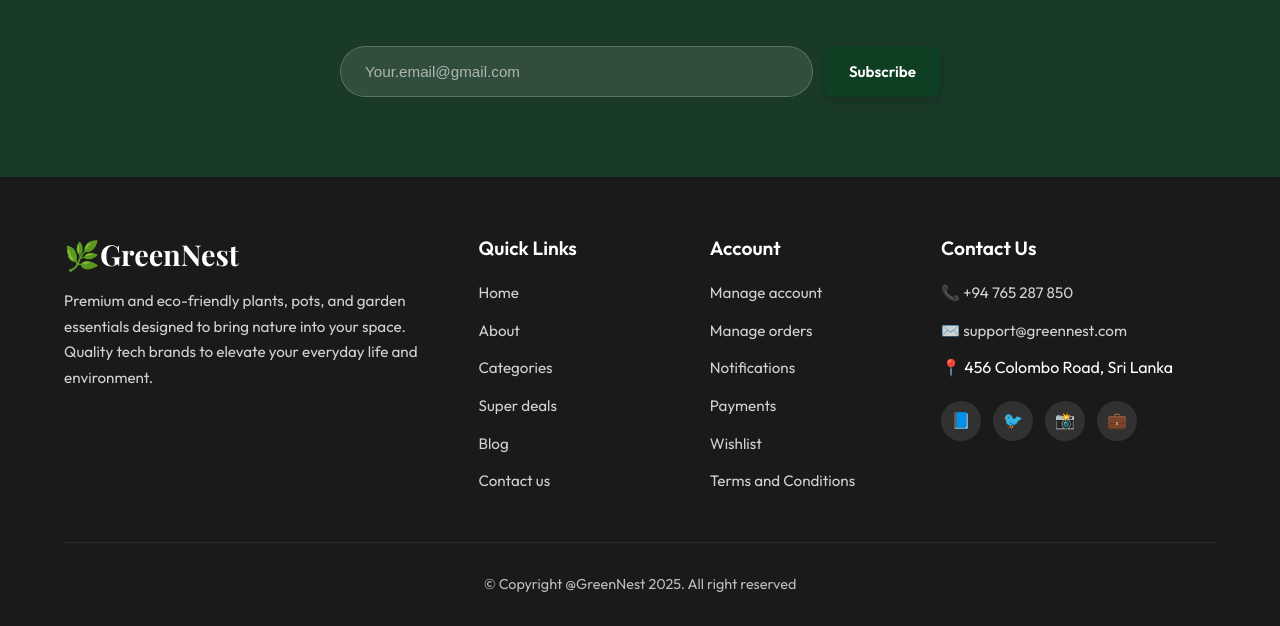
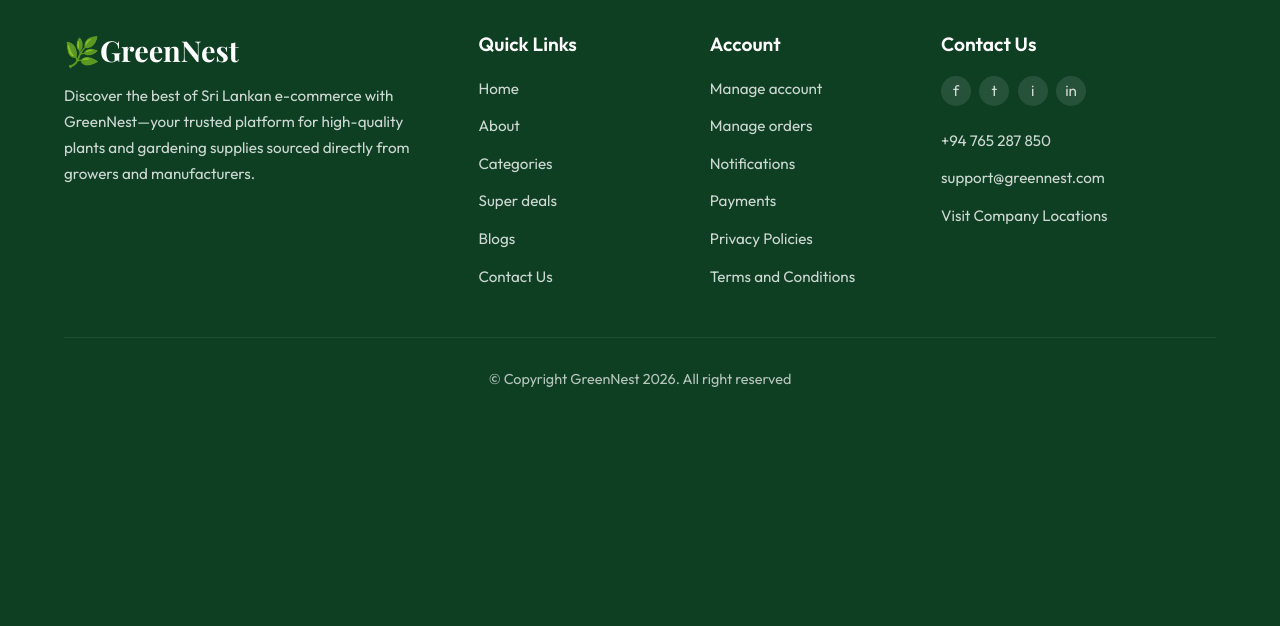
Before and after one commit to JayaniSrimali/Login-System, a Flask app: page /home in a window 1280 px wide. Shown: the part 2647-3273 px from the top of the page. After the commit the page ends 3034 px from the top, so only its background shows below. Run offline with Flask 3, Linux system fonts and the light colour scheme; the visitor is signed in with stand-in values (Sample User, id 1).

Commit message:
Update home page design and content with relevant images and styles

```diff
--- a/app.py
+++ b/app.py
@@ -449,4 +449,4 @@ if __name__ == '__main__':
         db.create_all()
         print("Database tables created successfully!")
 
-    app.run(debug=True, host='0.0.0.0', port=5000)
+    app.run(debug=True, host='0.0.0.0', port=5001)
--- a/static/css/style.css
+++ b/static/css/style.css
@@ -77,7 +77,6 @@ body {
     font-weight: 400;
     line-height: 1.6;
     color: var(--white);
-    background: var(--cream);
     overflow-x: hidden;
 }
 
@@ -851,28 +863,27 @@ h6 {
     display: flex;
     gap: 12px;
     max-width: 600px;
-    margin: 0 auto;
+    margin-top: 24px;
 }
 
 .newsletter-input {
     flex: 1;
     padding: 16px 24px;
-    border: 1px solid rgba(255, 255, 255, 0.2);
-    border-radius: 50px;
+    border-radius: 8px;
     background: rgba(255, 255, 255, 0.1);
-    color: var(--white);
+    color: black;
     font-size: 0.95rem;
     outline: none;
 }
 
 .newsletter-input::placeholder {
-    color: rgba(255, 255, 255, 0.6);
+    color: rgba(8, 8, 8, 0.6);
 }
 
 /* Footer */
 .footer {
     padding: 60px 0 30px;
-    background: var(--gray-900);
+    background: #0E3F23;
     color: var(--white);
 }
 
--- a/templates/home.html
+++ b/templates/home.html
@@ -12,6 +12,9 @@
                     <span class="logo">🌿GreenNest</span>
                 </div>
 
+
+
+                <div class="navbar-actions">
                     <div class="navbar-search">
                         <input type="text" placeholder="Search for plants..." class="search-input">
                         <button class="search-btn">
@@ -21,10 +24,8 @@
                             </svg>
                         </button>
                     </div>
-
-                <div class="navbar-actions">
                     <a href="#" class="nav-link">Dashboard</a>
-                    <a href="{{ url_for('logout') }}" class="btn btn-outline">LOGOUT</a>
+                    <a href="{{ url_for('logout') }}" class="btn-outline">Logout</a>
                 </div>
             </div>
         </div>
@@ -35,15 +36,13 @@
         <div class="container">
             <div class="hero-content">
                 <div class="hero-text">
-                    <h1 class="hero-title">Welcome to your green haven 🌱</h1>
-                    <p class="hero-description">
-                        Explore handpicked plants, pots, and care essentials designed to bring nature closer to your
-                        everyday life. Let's grow together!
-                    </p>
+                    <h5 class="hero-title">Welcome to your green haven 🌿 Explore handpicked plants, pots, and care
+                        essentials designed to bring nature closer to your everyday life. Let’s grow together!</h5>
+
                     <button class="btn btn-primary btn-large">Shop Now</button>
                 </div>
                 <div class="hero-image">
-                    <img src="https://images.unsplash.com/photo-1463936575829-25148e1db1b8?w=600&q=80"
+                    <img src="https://images.unsplash.com/photo-1463936575829-25148e1db1b8?w=800&q=80"
                         alt="Plants collection">
                 </div>
             </div>
@@ -56,21 +55,15 @@
             <div class="features-grid">
                 <div class="feature-card">
                     <div class="feature-icon">
-                        <svg width="40" height="40" viewBox="0 0 40 40" fill="none">
-                            <path d="M20 5L25 15H35L27.5 21L30 32L20 26L10 32L12.5 21L5 15H15L20 5Z"
-                                fill="currentColor" />
-                        </svg>
+                        <img src="{{ url_for('static', filename='Images/icon1.png') }}" alt="Plant growing in hands">
                     </div>
-                    <h3 class="feature-title">Hi-Quality</h3>
+                    <h3 class="feature-title">High Quality</h3>
                     <p class="feature-text">Crafted from top materials</p>
                 </div>
 
                 <div class="feature-card">
                     <div class="feature-icon">
-                        <svg width="40" height="40" viewBox="0 0 40 40" fill="none">
-                            <circle cx="20" cy="20" r="15" stroke="currentColor" stroke-width="2" />
-                            <path d="M20 10V20L26 26" stroke="currentColor" stroke-width="2" stroke-linecap="round" />
-                        </svg>
+                        <img src="{{ url_for('static', filename='Images/icon2.png') }}" alt="Plant growing in hands">
                     </div>
                     <h3 class="feature-title">Warranty Protection</h3>
                     <p class="feature-text">Over 2 years</p>
@@ -78,22 +71,15 @@
 
                 <div class="feature-card">
                     <div class="feature-icon">
-                        <svg width="40" height="40" viewBox="0 0 40 40" fill="none">
-                            <rect x="5" y="10" width="30" height="20" rx="2" stroke="currentColor" stroke-width="2" />
-                            <path d="M5 15H35" stroke="currentColor" stroke-width="2" />
-                        </svg>
+                        <img src="{{ url_for('static', filename='Images/icon3.png') }}" alt="Plant growing in hands">
                     </div>
-                    <h3 class="feature-title">Free Shipping</h3>
-                    <p class="feature-text">Order over 150 $</p>
+                    <h3 class="feature-title">Free Delivery</h3>
+                    <p class="feature-text">Order over $150</p>
                 </div>
 
                 <div class="feature-card">
                     <div class="feature-icon">
-                        <svg width="40" height="40" viewBox="0 0 40 40" fill="none">
-                            <circle cx="20" cy="15" r="7" stroke="currentColor" stroke-width="2" />
-                            <path d="M8 33C8 26 13 21 20 21C27 21 32 26 32 33" stroke="currentColor" stroke-width="2"
-                                stroke-linecap="round" />
-                        </svg>
+                        <img src="{{ url_for('static', filename='Images/icon4.png') }}" alt="Plant growing in hands">
                     </div>
                     <h3 class="feature-title">24 / 7 Support</h3>
                     <p class="feature-text">Dedicated support</p>
@@ -108,20 +94,21 @@
             <div class="about-content">
                 <div class="about-text">
                     <p class="about-description">
-                        At Greennest, we specialize in marketing high-quality plants, pots, and gardening essentials.
-                        At a dedicated selection of healthy, affordable, and beautiful plants—delivered straight to your
-                        doorstep.
+                        At GreenNest, we specialize in delivering high-quality plants, pots, and gardening essentials.
+                        As a dedicated single-vendor platform, we offer a carefully curated selection of healthy,
+                        affordable,
+                        and beautiful plants—delivered straight to your doorstep.
                     </p>
-                    <button class="btn btn-secondary">Explore Store</button>
+                    <button class="btn btn-primary btn-large">Explore more</button>
                 </div>
                 <div class="about-images">
                     <div class="about-image-grid">
-                        <img src="https://images.unsplash.com/photo-1585320806297-9794b3e4eeae?w=300&q=80"
-                            alt="Plant 1">
-                        <img src="https://images.unsplash.com/photo-1509937528035-ad76254b0356?w=300&q=80"
-                            alt="Plant 2">
-                        <img src="https://images.unsplash.com/photo-1463936575829-25148e1db1b8?w=300&q=80"
-                            alt="Plant 3">
+                        <img src="https://images.unsplash.com/photo-1545241047-6083a3684587?w=400&q=80"
+                            alt="Monstera Deliciosa">
+                        <img src="https://images.unsplash.com/photo-1485955900006-10f4d324d411?w=400&q=80"
+                            alt="Potted Plants">
+                        <img src="https://images.unsplash.com/photo-1530968464165-7a1861cbaf9f?w=400&q=80"
+                            alt="Indoor Garden">
                     </div>
                 </div>
             </div>
@@ -135,44 +122,53 @@
 
             <div class="categories-grid">
                 <div class="category-card">
-                    <img src="https://images.unsplash.com/photo-1509937528035-ad76254b0356?w=400&q=80"
-                        alt="Computing Devices">
+                    <img src="https://images.unsplash.com/photo-1545241047-6083a3684587?w=500&q=80" alt="Indoor Plants">
                     <div class="category-overlay">
-                        <h3 class="category-title">Computing Devices</h3>
-                        <p class="category-text">Lorem ipsum dolor sit amet, consectetur adipiscing elit</p>
+                        <h3 class="category-title">Indoor Plants</h3>
+                        <p class="category-text">Bring life to your living space with our indoor collection</p>
                     </div>
                 </div>
 
                 <div class="category-card">
-                    <img src="https://images.unsplash.com/photo-1459156212016-c812468e2115?w=400&q=80"
-                        alt="Mobile Accessories">
+                    <img src="https://images.unsplash.com/photo-1585320806297-9794b3e4eeae?w=500&q=80"
+                        alt="Outdoor Plants">
                     <div class="category-overlay">
-                        <h3 class="category-title">Mobile Accessories</h3>
-                        <p class="category-text">Lorem ipsum dolor sit amet, consectetur adipiscing elit</p>
+                        <h3 class="category-title">Outdoor Plants</h3>
+                        <p class="category-text">Beautify your garden with hardy outdoor varieties</p>
                     </div>
                 </div>
 
                 <div class="category-card">
-                    <img src="https://images.unsplash.com/photo-1466692476868-aef1dfb1e735?w=400&q=80" alt="Gaming">
+                    <img src="https://images.unsplash.com/photo-1485955900006-10f4d324d411?w=500&q=80"
+                        alt="Pots & Planters">
                     <div class="category-overlay">
-                        <h3 class="category-title">Gaming & Entertainment</h3>
-                        <p class="category-text">Lorem ipsum dolor sit amet, consectetur adipiscing elit</p>
+                        <h3 class="category-title">Pots & Planters</h3>
+                        <p class="category-text">Stylish containers for every plant type</p>
                     </div>
                 </div>
 
                 <div class="category-card">
-                    <img src="https://images.unsplash.com/photo-1585320806297-9794b3e4eeae?w=400&q=80" alt="Networking">
+                    <img src="https://images.unsplash.com/photo-1485955900006-10f4d324d411?w=500&q=80"
+                        alt="Garden Tools">
                     <div class="category-overlay">
-                        <h3 class="category-title">Networking Devices</h3>
-                        <p class="category-text">Lorem ipsum dolor sit amet, consectetur adipiscing elit</p>
+                        <h3 class="category-title">Garden Tools</h3>
+                        <p class="category-text">Essential tools for maintaining your green space</p>
                     </div>
                 </div>
 
                 <div class="category-card">
-                    <img src="https://images.unsplash.com/photo-1501004318641-b39e6451bec6?w=400&q=80" alt="Computing">
+                    <img src="https://images.unsplash.com/photo-1463320898484-cdee8141c787?w=500&q=80" alt="Seeds">
                     <div class="category-overlay">
-                        <h3 class="category-title">Computing Peripherals</h3>
-                        <p class="category-text">Lorem ipsum dolor sit amet, consectetur adipiscing elit</p>
+                        <h3 class="category-title">Seeds & Bulbs</h3>
+                        <p class="category-text">Start your garden from scratch with premium seeds</p>
+                    </div>
+                </div>
+
+                <div class="category-card">
+                    <img src="https://images.unsplash.com/photo-1599687351724-dfa3c4ff81b1?w=500&q=80" alt="Plant Care">
+                    <div class="category-overlay">
+                        <h3 class="category-title">Plant Care</h3>
+                        <p class="category-text">Fertilizers and care products for healthy growth</p>
                     </div>
                 </div>
             </div>
@@ -184,21 +180,20 @@
         <div class="container">
             <div class="newsletter-content">
                 <div class="newsletter-text">
-                    <h2 class="newsletter-title">Stay up-to date about our latest items and offers</h2>
+                    <h2 class="newsletter-title">Stay up to date about our latest items and offers</h2>
                     <p class="newsletter-description">
-                        We'll also update you on hot market events, new plants, sales promotions,
-                        and home essentials at unbeatable prices!
+                        Stay up to date with the latest items and exclusive offers from GreenNest!
+                        Discover high-quality plants, accessories, and home essentials at unbeatable prices.
                     </p>
-                </div>
-                <div class="newsletter-image">
-                    <img src="https://images.unsplash.com/photo-1466692476868-aef1dfb1e735?w=500&q=80"
-                        alt="Plant growing">
-                </div>
-            </div>
-
                     <div class="newsletter-form">
                         <input type="email" placeholder="Your.email@gmail.com" class="newsletter-input">
                         <button class="btn btn-primary">Subscribe</button>
+                    </div>
+                </div>
+                <div class="newsletter-image">
+                    <img src="{{ url_for('static', filename='Images/Forgot_Password.jpg') }}"
+                        alt="Plant growing in hands">
+                </div>
             </div>
         </div>
     </section>
@@ -210,9 +205,8 @@
                 <div class="footer-section">
                     <h3 class="footer-logo">🌿GreenNest</h3>
                     <p class="footer-text">
-                        Premium and eco-friendly plants, pots, and garden essentials designed to bring nature into your
-                        space.
-                        Quality tech brands to elevate your everyday life and environment.
+                        Discover the best of Sri Lankan e-commerce with GreenNest—your trusted platform for high-quality
+                        plants and gardening supplies sourced directly from growers and manufacturers.
                     </p>
                 </div>
 
@@ -223,8 +217,8 @@
                         <li><a href="#">About</a></li>
                         <li><a href="#">Categories</a></li>
                         <li><a href="#">Super deals</a></li>
-                        <li><a href="#">Blog</a></li>
-                        <li><a href="#">Contact us</a></li>
+                        <li><a href="#">Blogs</a></li>
+                        <li><a href="#">Contact Us</a></li>
                     </ul>
                 </div>
 
@@ -235,7 +229,7 @@
                         <li><a href="#">Manage orders</a></li>
                         <li><a href="#">Notifications</a></li>
                         <li><a href="#">Payments</a></li>
-                        <li><a href="#">Wishlist</a></li>
+                        <li><a href="#">Privacy Policies</a></li>
                         <li><a href="#">Terms and Conditions</a></li>
                     </ul>
                 </div>
@@ -243,22 +237,24 @@
                 <div class="footer-section">
                     <h4 class="footer-title">Contact Us</h4>
                     <ul class="footer-links">
-                        <li><a href="tel:+94765287850">📞 +94 765 287 850</a></li>
-                        <li><a href="mailto:support@greennest.com">✉️ support@greennest.com</a></li>
-                        <li>📍 456 Colombo Road, Sri Lanka</li>
+                        <li><a href="#" class="social-icon"
+                                style="display:inline-flex; width:30px; height:30px; border-radius:50%; background:rgba(255,255,255,0.1); justify-content:center; align-items:center; margin-right:5px;">f</a>
+                            <a href="#" class="social-icon"
+                                style="display:inline-flex; width:30px; height:30px; border-radius:50%; background:rgba(255,255,255,0.1); justify-content:center; align-items:center; margin-right:5px;">t</a>
+                            <a href="#" class="social-icon"
+                                style="display:inline-flex; width:30px; height:30px; border-radius:50%; background:rgba(255,255,255,0.1); justify-content:center; align-items:center; margin-right:5px;">i</a>
+                            <a href="#" class="social-icon"
+                                style="display:inline-flex; width:30px; height:30px; border-radius:50%; background:rgba(255,255,255,0.1); justify-content:center; align-items:center;">in</a>
+                        </li>
+                        <li style="margin-top:10px;"><a href="tel:+94765287850">+94 765 287 850</a></li>
+                        <li><a href="mailto:support@greennest.com">support@greennest.com</a></li>
+                        <li><a href="#">Visit Company Locations</a></li>
                     </ul>
-
-                    <div class="footer-social">
-                        <a href="#" class="social-icon">📘</a>
-                        <a href="#" class="social-icon">🐦</a>
-                        <a href="#" class="social-icon">📸</a>
-                        <a href="#" class="social-icon">💼</a>
-                    </div>
                 </div>
             </div>
 
             <div class="footer-bottom">
-                <p>© Copyright @GreenNest 2025. All right reserved</p>
+                <p>&copy; Copyright GreenNest 2026. All right reserved</p>
             </div>
         </div>
     </footer>
```
Also changed, not shown: other parts of static/css/style.css (+62 -17 lines), templates/set_password.html (+5 -6 lines), templates/verify_otp.html (+5 -6 lines), static/Images/Home_bacground.jpg (added), static/Images/Monstera Swiss Cheese Plant - 3 - 4 feet.jpg (added), static/Images/Otp_Verification.jpg (added), static/Images/Paawordset.jpg (added), static/Images/icon1.png (added), static/Images/icon2.png (added), static/Images/icon3.png (added), static/Images/icon4.png (added). Lines whose indentation alone changed are shown as unchanged.
